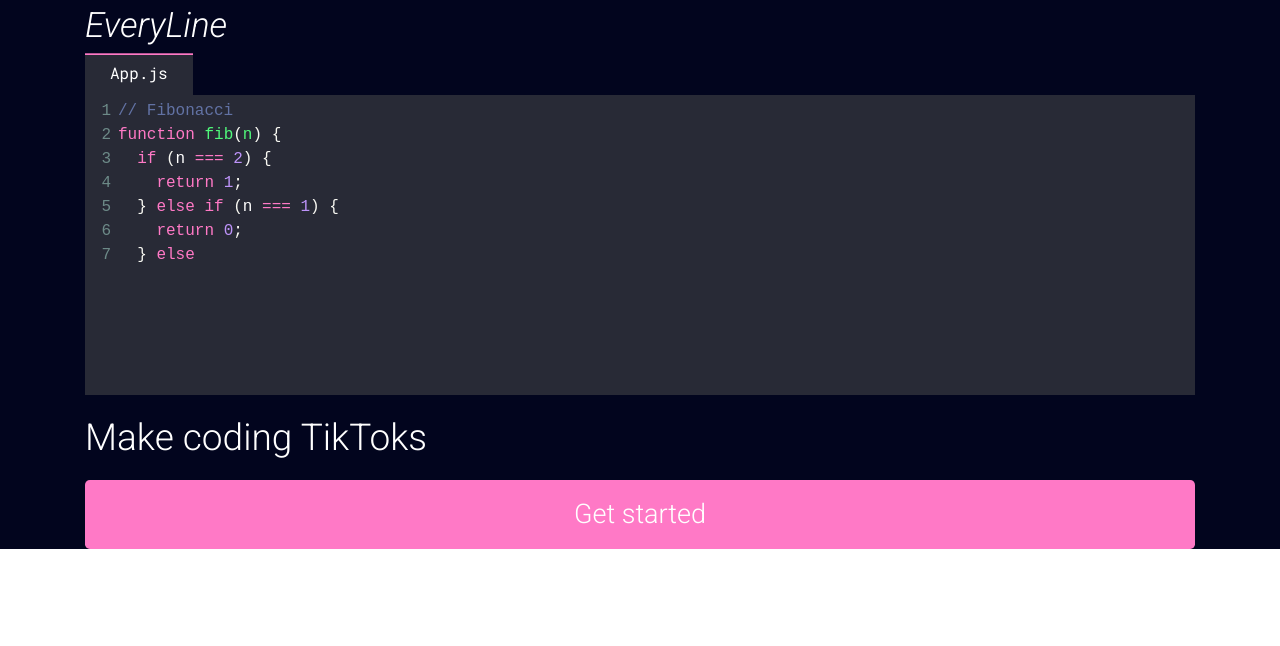
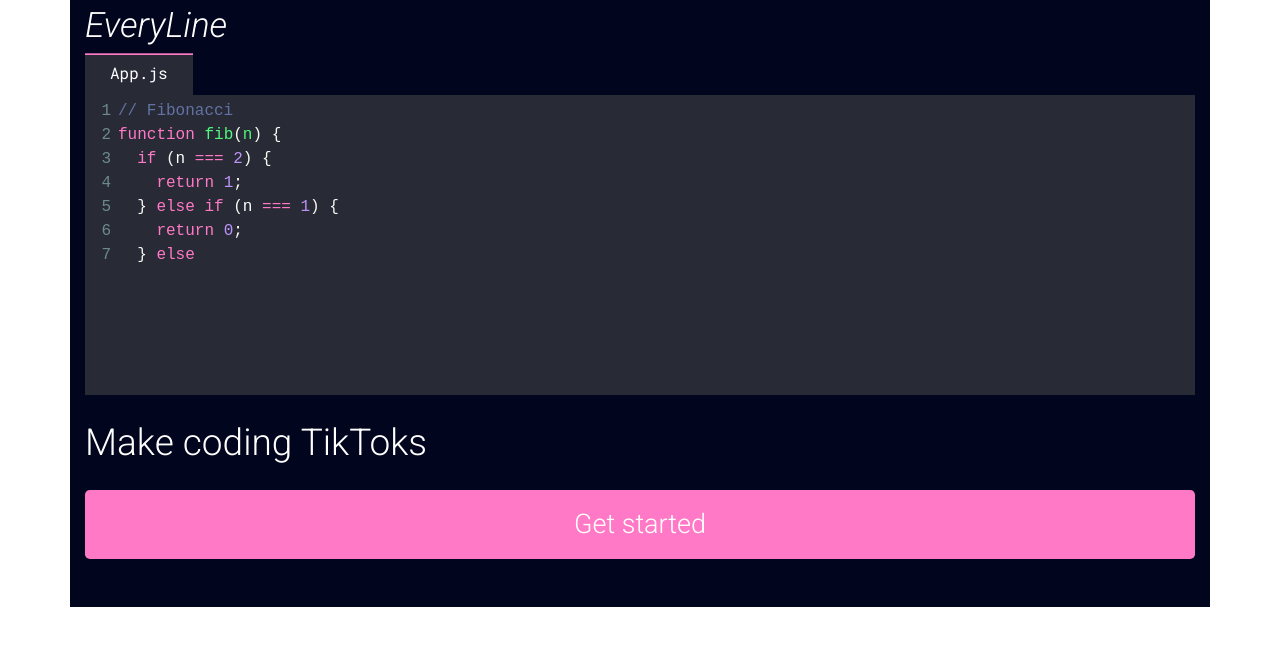
Before and after one commit to andrewroblesdev/EveryLine, a Next.js app: page / in a window 1280 px wide. Shown: the top 646 px of the page. Built offline with nearby package versions, Linux system fonts and the light colour scheme.

Commit message:
Add padding below get started button

```diff
--- a/components/landing/landing.js
+++ b/components/landing/landing.js
@@ -17,9 +17,9 @@
 
 export default function Landing() {
     return(
-        <div className={`${ styles.landing }`}>
-            <title>EveryLine</title>
-            <div className={`container`}>
+      <div>
+        <title>EveryLine</title>
+            <div className={`${ styles.landing } container pb-5`}>
               <div className={`${ styles.title}`}>
                   <a>EveryLine</a>
               </div>
@@ -31,7 +31,11 @@
               </div>
               <a className={`btn btn-lg btn-block ${ styles.button}`}>Get started</a>
             </div>
+        <div className={`${ styles.about }`}>
+
         </div>
+      </div>
+
 
     )
 }
--- a/components/landing/landing.module.css
+++ b/components/landing/landing.module.css
@@ -4,6 +4,11 @@
 .landing {
     background-color: #02051E;
     color: white;
+    margin-bottom: 75px;
+}
+
+.header {
+    margin-bottom: 75px;
 }
 
 .title {
@@ -19,8 +24,8 @@
     font-family: 'Roboto', sans-serif;
     font-weight: 300;
     font-size: 37px;
-    margin-top: 15px;
-    margin-bottom: 15px;
+    margin-top: 20px;
+    margin-bottom: 20px;
 }
 
 .button {
@@ -33,6 +38,10 @@
     padding-bottom: 13px;
 }
 
+.about {
+    height: 100px;
+}
+
 @media (max-width: 600px) {
     .title {
         text-align: center;
```
